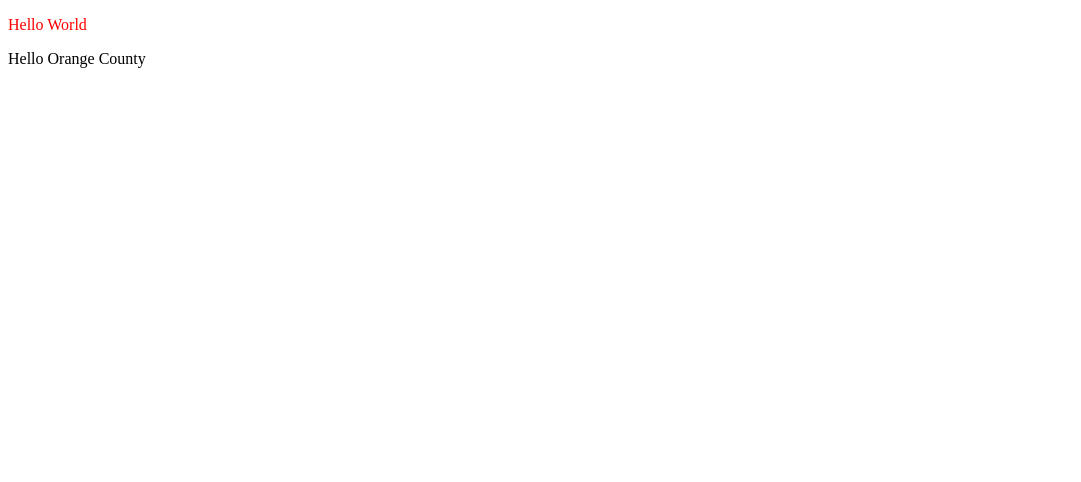
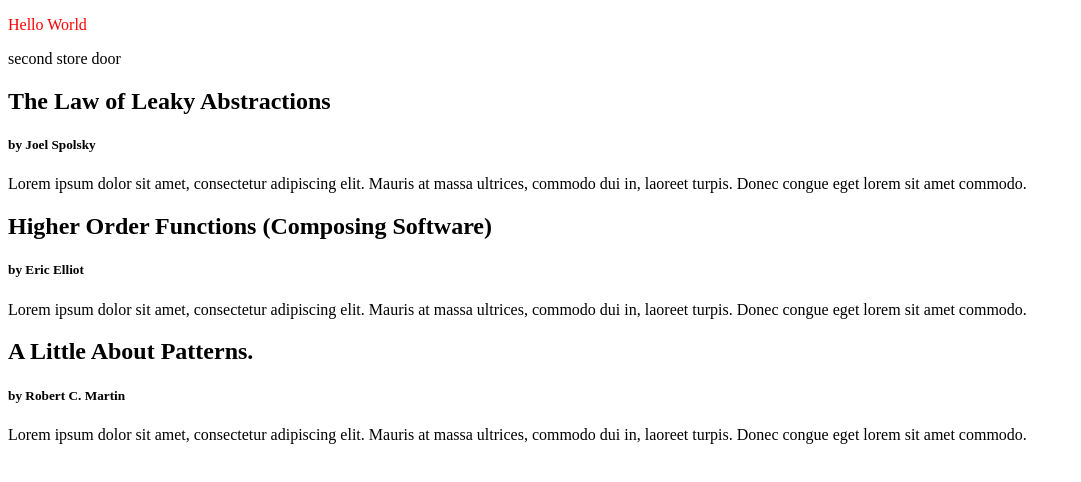
Before and after one commit to DavidDogunLee/JavaScript-Study, a plain HTML site: page Refresh/index.html in a window 1280 px wide. Shown: the whole page, without its empty margins (0-1081 px from the left). Drawn offline with Linux system fonts and the light colour scheme.

Commit message:
DOM creation

```diff
--- a/Refresh/index.html
+++ b/Refresh/index.html
@@ -6,7 +6,7 @@
     <title>Refresh</title>
   </head>
   <body>
-    <div>
+    <div id="doom">
       <p class="entrance">Store door</p>
       <p id="door">second store door</p>
     </div>
--- a/Refresh/main.js
+++ b/Refresh/main.js
@@ -312,7 +312,7 @@ var library = [
   }
 ]
 
-function getJsBooks(books) {
+function JsBooks(books) {
   var books = []
   library.forEach(function (book) {
     if (book.subject === 'JavaScript') {
@@ -325,5 +325,43 @@ function getJsBooks(books) {
 var first = document.querySelector('.entrance')
 first.textContent = 'Hello World'
 
-var second = document.querySelector('#door')
-second.textContent = 'Hello Orange County'
+var second = document.querySelector('#doom')
+
+var articles = [
+  {
+    title: 'The Law of Leaky Abstractions',
+    author: 'Joel Spolsky',
+    content: 'Lorem ipsum dolor sit amet, consectetur adipiscing elit. Mauris at massa ultrices, commodo dui in, laoreet turpis. Donec congue eget lorem sit amet commodo.'
+  },
+  {
+    title: 'Higher Order Functions (Composing Software)',
+    author: 'Eric Elliot',
+    content: 'Lorem ipsum dolor sit amet, consectetur adipiscing elit. Mauris at massa ultrices, commodo dui in, laoreet turpis. Donec congue eget lorem sit amet commodo.'
+  },
+  {
+    title: 'A Little About Patterns.',
+    author: 'Robert C. Martin',
+    content: 'Lorem ipsum dolor sit amet, consectetur adipiscing elit. Mauris at massa ultrices, commodo dui in, laoreet turpis. Donec congue eget lorem sit amet commodo.'
+  }
+]
+
+function renderPost(post) {
+  var $post = document.createElement('div')
+  var $title = document.createElement('h2')
+  var $author = document.createElement('h5')
+  var $content = document.createElement('p')
+
+  $title.textContent = post.title
+  $author.textContent = 'by ' + post.author
+  $content.textContent = post.content
+
+  $post.appendChild($title)
+  $post.appendChild($author)
+  $post.appendChild($content)
+  return $post
+}
+
+articles.forEach(function (article) {
+  var $post = renderPost(article)
+  document.body.appendChild($post)
+})
```
